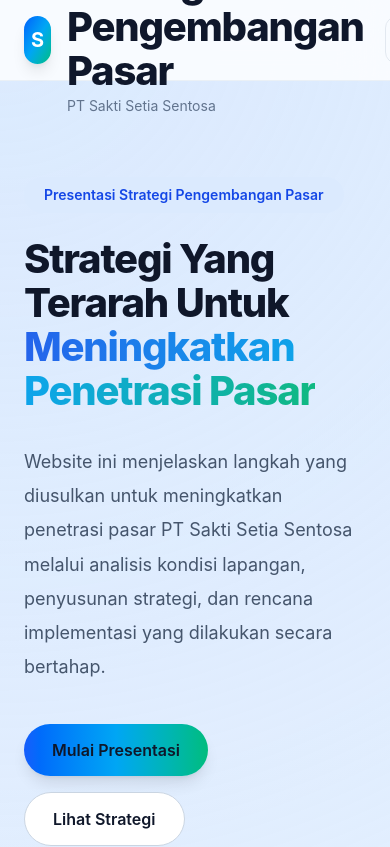
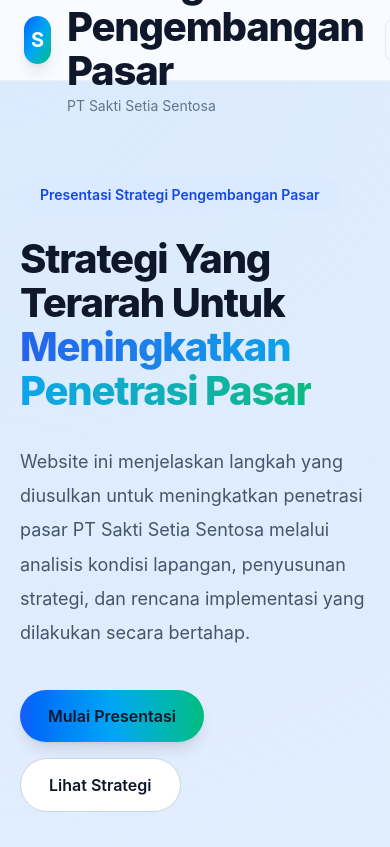
Before and after one commit to dawudsw0491-cell/market-strategy-presentation, a Next.js app: page / in a window 390 px wide. Shown: the top 847 px of the page. Built offline with nearby package versions, Linux system fonts and the light colour scheme.

Commit message:
style: improve responsive container spacing

```diff
--- a/components/ui/container.tsx
+++ b/components/ui/container.tsx
@@ -15,9 +15,10 @@ export default function Container({
         mx-auto
         w-full
         max-w-7xl
-        px-6
-        sm:px-8
+        px-5
+        sm:px-6
         lg:px-10
+        xl:px-12
         ${className}
       `}
     >
```
